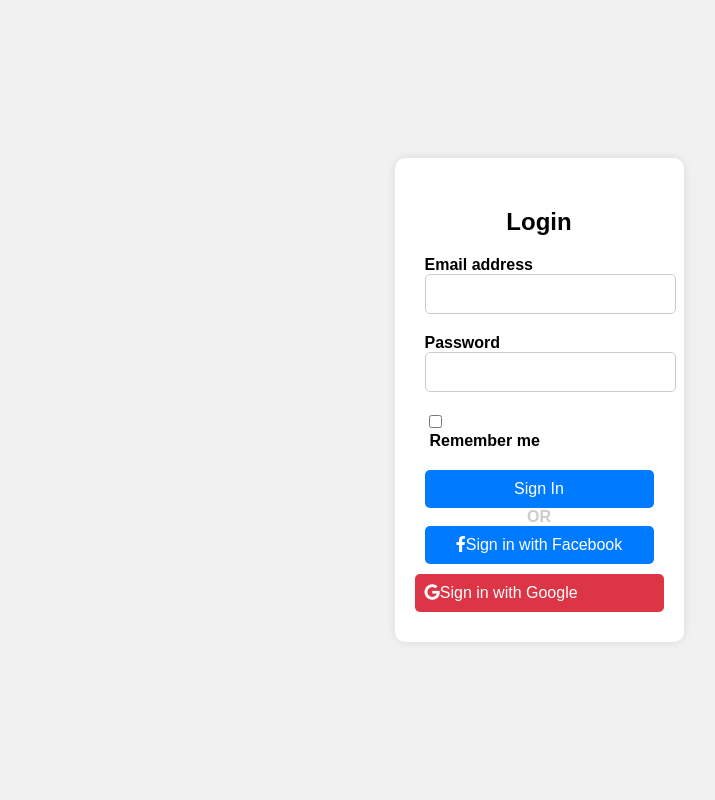
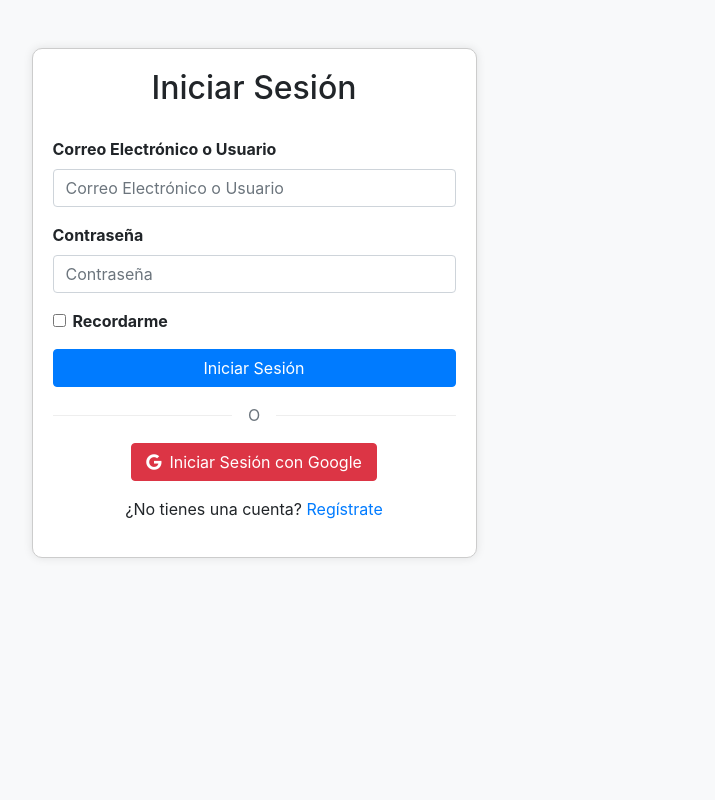
Before and after one commit to YeferssonZ/Pasantia-avance-27-07, a Django app: page /login/ in a window 1280 px wide. Shown: the whole page, without its empty margins (101-816 px from the left). Run offline with Django 3.2, Linux system fonts and the light colour scheme; some libraries are stand-ins or nearby versions.

Commit message:
10/08/2023

```diff
--- a/requirements.txt
+++ b/requirements.txt
@@ -2,3 +2,4 @@ Django==3.2
 Pillow
 mysqlclient
 django-allauth
+pymysql
--- a/shop/context_processors.py
+++ b/shop/context_processors.py
@@ -14,11 +14,17 @@ def carrito_cantidad(request):
         try:
             carrito = Carrito.objects.get(usuario=request.user)
             cantidad_productos = carrito.itemcarrito_set.aggregate(total_cantidad=models.Sum('cantidad'))['total_cantidad']
+            if cantidad_productos is None:
+                cantidad_productos = 0
         except Carrito.DoesNotExist:
             pass
     else:
-        # Obtener la cantidad de la sesión si el usuario no está logueado
-        session_carrito = request.session.get('carrito', {})
-        cantidad_productos = sum(session_carrito.values())
+        carrito_id = request.session.get('carrito_id')  # Cambiar esta línea
+        if carrito_id:
+            try:
+                carrito = Carrito.objects.get(id=carrito_id)
+                cantidad_productos = carrito.itemcarrito_set.aggregate(total_cantidad=models.Sum('cantidad'))['total_cantidad']
+            except Carrito.DoesNotExist:
+                pass
 
     return {'carrito_cantidad': cantidad_productos}
--- a/shop/static/css/login.css
+++ b/shop/static/css/login.css
@@ -1,106 +1,50 @@
 body {
-    font-family: Arial, sans-serif;
-    background-color: #f1f1f1;
-    margin: 0;
-    padding: 0;
-}
-
-.container {
-    height: 100vh;
-    display: flex;
-    align-items: center;
-    justify-content: center;
+    background-color: #f8f9fa;
   }
 
   .login-container {
-    background-color: #ffffff;
+    /* max-width: 800px; */
+    margin: 0 auto;
+    padding: 20px;
+    border: 1px solid #ccc;
     border-radius: 10px;
-    padding: 30px;
-    box-shadow: 0px 0px 10px rgba(0, 0, 0, 0.1);
-    max-width: 400px;
-    margin: 0 auto;
+    background-color: #fff;
+    box-shadow: 0 0 10px rgba(0, 0, 0, 0.1);
+
   }
 
   .login-heading {
     text-align: center;
-    margin-bottom: 20px;
-}
-
-.form-group {
-    margin-bottom: 20px;
+    margin-bottom: 30px;
   }
 
   .form-group label {
-    display: block;
     font-weight: bold;
   }
 
-.form-control {
+  .login-form .btn-primary {
     width: 100%;
-    padding: 10px;
-    border: 1px solid #ccc;
-    border-radius: 5px;
-    font-size: 16px;
-}
-
-.form-check-label {
-    margin-left: 5px;
-}
-
-.btn-primary {
-    width: 100%;
-    padding: 10px;
-    background-color: #007bff;
-    color: #ffffff;
-    border: none;
-    border-radius: 5px;
-    cursor: pointer;
-    font-size: 16px;
-}
-
-.btn-primary:hover {
-    background-color: #0056b3;
-}
-
-.btn-danger {
-    width: 100%;
-    padding: 10px;
-    background-color: #dc3545;
-    color: #ffffff;
-    border: none;
-    border-radius: 5px;
-    cursor: pointer;
-    font-size: 16px;
-    text-decoration: none;
-    display: inline-block;
-}
-
-.btn-danger:hover {
-    background-color: #c82333;
-}
-
-.divider {
-    text-align: center;
-}
-
-.divider p {
-    font-weight: bold;
-    margin: 0;
-    color: #ccc;
-    font-size: 16px;
   }
 
   .login-social-btn {
     display: flex;
-    flex-direction: column;
-    align-items: center;
+    justify-content: space-between;
   }
 
-.login-social-btn button {
-    margin-bottom: 10px;
+  .login-social-btn .btn {
+    flex: 1;
+    margin-right: 5px;
   }
 
   .lottie-animation {
-    width: 100%;
-    height: 100%;
+    width: 400px;
+    height: 400px;
   }
+
+  .divider:after,
+  .divider:before {
+    content: "";
+    flex: 1;
+    height: 1px;
+    background: #eee;
+  }
--- a/shop/templates/categoria.html
+++ b/shop/templates/categoria.html
@@ -92,10 +92,6 @@
     })
     .then(response => response.json())
     .then(data => {
-            // Actualizar la cantidad en el carrito en el botón
-            const badge = document.querySelector('.badge');
-            badge.textContent = data.cantidad;
-
         // Almacena la cantidad en el LocalStorage
         localStorage.setItem('carrito_cantidad', data.cantidad);
         // Recargar la página para actualizar el stock
@@ -112,6 +108,7 @@
         agregarAlCarrito(productoId);
     });
 });
+
 </script>
 
 
--- a/shop/templates/registrar/login.html
+++ /dev/null
@@ -1,53 +0,0 @@
-{% load socialaccount %}
-{% load static %}
-
-<!DOCTYPE html>
-<html lang="es">
-
-<head>
-    <meta charset="UTF-8">
-    <meta name="viewport" content="width=device-width, initial-scale=1.0">
-    <title>Login</title>
-    <link rel="stylesheet" href="https://cdnjs.cloudflare.com/ajax/libs/font-awesome/6.0.0-beta3/css/all.min.css">
-    <!-- Enlace al archivo login.css -->
-    <link href="{% static 'css/login.css' %}" rel="stylesheet" />
-</head>
-
-<body>
-    <div class="container mt-5">
-        <div class="row">
-            <div class="col-md-6 mx-auto">
-                <div class="login-container">
-                    <h2 class="login-heading">Login</h2>
-                    <form class="login-form">
-                        <div class="form-group">
-                            <label for="email">Email address</label>
-                            <input type="text" class="form-control" id="email" required>
-                        </div>
-                        <div class="form-group">
-                            <label for="password">Password</label>
-                            <input type="password" class="form-control" id="password" required>
-                        </div>
-                        <div class="form-group form-check">
-                            <input type="checkbox" class="form-check-input" id="remember">
-                            <label class="form-check-label" for="remember">Remember me</label>
-                        </div>
-                        <button type="submit" class="btn btn-primary">Sign In</button>
-                        <div class="divider">
-                            <p>OR</p>
-                        </div>
-                    </form>
-                    <div class="login-social-btn">
-                        <button class="btn btn-primary"><i class="fab fa-facebook-f mr-2"></i>Sign in with Facebook</button>
-                        <a href="{% provider_login_url 'google' %}" class="btn btn-danger"><i class="fab fa-google mr-2"></i>Sign in with Google</a>
-                    </div>
-                </div>
-            </div>
-            <div class="col-md-6 d-flex align-items-center">
-                <div class="lottie-animation" id="lottie-animation"></div>
-            </div>
-        </div>
-    </div>
-</body>
-
-</html>
--- /dev/null
+++ b/shop/templates/socialaccount/login.html
@@ -0,0 +1,89 @@
+{% load static %}
+<!DOCTYPE html>
+<html lang="en">
+
+<head>
+  <meta charset="UTF-8">
+  <meta name="viewport" content="width=device-width, initial-scale=1.0">
+  <title>Login</title>
+  <!-- Bootstrap CSS -->
+  <link rel="stylesheet" href="https://stackpath.bootstrapcdn.com/bootstrap/4.5.2/css/bootstrap.min.css">
+  <!-- Font Awesome icons -->
+  <link rel="stylesheet" href="https://cdnjs.cloudflare.com/ajax/libs/font-awesome/5.15.4/css/all.min.css">
+  <link href="{% static 'css/login.css' %}" rel="stylesheet" />
+</head>
+
+<body>
+  <div class="container mt-5">
+    <div class="row">
+      <div class="col-md-5 mx-auto">
+        <div class="login-container">
+          <h2 class="login-heading">Iniciar Sesión</h2>
+          <form class="login-form" method="post" action="{% url 'shop:login' %}">
+            {% csrf_token %}
+            <div class="form-group">
+              <label for="id_login">Correo Electrónico o Usuario</label>
+              <input type="text" class="form-control" name="login" placeholder="Correo Electrónico o Usuario" required>
+            </div>
+            <div class="form-group">
+              <label for="id_password">Contraseña</label>
+              <input type="password" class="form-control" name="password" placeholder="Contraseña" required>
+            </div>
+            <div class="form-group form-check">
+              <input type="checkbox" class="form-check-input" id="remember">
+              <label class="form-check-label" for="remember">Recordarme</label>
+            </div>
+            <button type="submit" class="btn btn-primary btn-block">Iniciar Sesión</button>
+          </form>
+          <div class="mt-2">
+            {% if form.errors %}
+            <div class="alert alert-danger">
+              <strong>Error:</strong> Credenciales de inicio de sesión incorrectas.
+            </div>
+            {% endif %}
+          </div>
+          <div class="divider d-flex align-items-center my-3">
+            <p class="text-center fw-bold mx-3 mb-0 text-muted">O</p>
+          </div>
+          <div class="mt-3 login-social-btn justify-content-center">
+            <form method="post">
+              {% csrf_token %}
+              <button type="submit" class="btn btn-danger btn-block">
+                <i class="fab fa-google mr-2"></i>Iniciar Sesión con Google
+              </button>
+            </form>
+          </div>
+          <p class="mt-3 text-center">¿No tienes una cuenta? <a href="{% url 'shop:signup' %}">Regístrate</a></p>
+        </div>
+      </div>
+      <div class="col-md-6 d-flex align-items-center">
+        <div class="lottie-animation" id="lottie-animation"></div>
+      </div>
+    </div>
+  </div>
+
+  <!-- Bootstrap JS -->
+  <script src="https://code.jquery.com/jquery-3.5.1.slim.min.js"></script>
+  <script src="https://cdn.jsdelivr.net/npm/@popperjs/core@2.9.1/dist/umd/popper.min.js"></script>
+  <script src="https://stackpath.bootstrapcdn.com/bootstrap/4.5.2/js/bootstrap.min.js"></script>
+  <!-- Lottie JS -->
+  <script src="https://cdn.jsdelivr.net/npm/lottie-web@5.7.4/build/player/lottie.min.js"></script>
+  <!-- Lottie Animation -->
+  <script>
+    document.addEventListener("DOMContentLoaded", function () {
+      // Reemplaza la variable animationData con tus datos JSON de Lottie reales
+      const animationData = {
+        container: document.getElementById("lottie-animation"),
+        renderer: "svg",
+        loop: true,
+        autoplay: true,
+        path: "https://lottie.host/7236fe8f-bedc-40b0-8d53-2f161ac05bb0/j6fUkIcZp7.json",
+      };
+
+      // Reproduce la animación de Lottie
+      lottie.loadAnimation(animationData);
+    });
+  </script>
+</body>
+
+</html>
--- a/shop/urls.py
+++ b/shop/urls.py
@@ -12,10 +12,12 @@ urlpatterns = [
     path('productos/<int:producto_id>/', views.mostrar_producto, name='mostrar_producto'),
     path('buscar_productos/', views.buscar_productos, name='buscar_productos'),
     path('logout/', views.logout_view, name='logout'),
-    path('login/', views.login_view, name='login'),
     path('agregar_al_carrito/<int:producto_id>/', views.agregar_al_carrito, name='agregar_al_carrito'),
     path('ver_carrito/', views.ver_carrito, name='ver_carrito'),
     path('cambiar_cantidad/<int:item_id>/<str:action>/', views.cambiar_cantidad, name='cambiar_cantidad'),
+    path('profile/', views.profile, name='profile'),
+    path('login/', views.CustomLoginView.as_view(), name='login'),
+    path('signup/', views.CustomSignupView.as_view(), name='signup'),
 ]
 
 if settings.DEBUG:
--- a/shop/views.py
+++ b/shop/views.py
@@ -7,6 +7,7 @@ from django.http import JsonResponse
 from random import sample
 from django.contrib.auth.decorators import login_required
 from django.contrib.auth.signals import user_logged_in
+from allauth.account.views import LoginView, SignupView
 
 # Create your views here.
 def index(request):
@@ -33,25 +34,29 @@ def index(request):
     return render(request, 'index.html', {'categorias': categorias, 'subcategorias': subcategorias, 'carrito': carrito, 'productos_destacados': productos_destacados})
 
 
+@login_required
+def profile(request):
+    # Obtener la información del usuario autenticado
+    user = request.user
+    # Puedes agregar más detalles según tus necesidades, como el nombre, la dirección, etc.
+
+    return render(request, 'profile.html', {'user': user})
 
 def logout_view(request):
     logout(request)
     return redirect('shop:index')
 
-def login_view(request):
-    if request.method == 'POST':
-        email = request.POST.get('email')
-        password = request.POST.get('password')
-        user = authenticate(request, email=email, password=password)
+class CustomLoginView(LoginView):
+    template_name = 'socialaccount/login.html'
 
-        if user is not None:
-            login(request, user)
-            return redirect('shop:index')
-        else:
-            # Aquí puedes agregar algún mensaje de error en caso de inicio de sesión fallido
-            pass
 
-    return render(request, 'registrar/login.html')
+class CustomSignupView(SignupView):
+    template_name = 'socialaccount/signup.html'  # Asegúrate de que coincida con el nombre de tu plantilla personalizada
+
+    def form_valid(self, form):
+        user = form.save(self.request)
+        login(self.request, user)  # Iniciar sesión del usuario recién registrado
+        return redirect('shop:index')  # Redirigir a la página deseada después del registro exitoso
 
 
 def mostrar_categoria(request, categoria_id):
@@ -115,6 +120,15 @@ def agregar_al_carrito(request, producto_id):
     if request.user.is_authenticated:
         carrito_autenticado, _ = Carrito.objects.get_or_create(usuario=request.user)
 
+        # Verificar si el producto ya existe en el carrito del usuario autenticado
+        item_carrito_autenticado = carrito_autenticado.itemcarrito_set.filter(producto=producto).first()
+        if item_carrito_autenticado:
+            # Actualizar la cantidad si ya existe
+            if item_carrito_autenticado.cantidad < producto.stock:
+                item_carrito_autenticado.cantidad += 1
+                item_carrito_autenticado.save()
+            return JsonResponse({'cantidad': item_carrito_autenticado.cantidad})
+
     # Obtener el carrito de la sesión actual del usuario o crear uno nuevo
     carrito_id = request.session.get('carrito_id')
     if carrito_id:
@@ -158,6 +172,7 @@ def agregar_al_carrito(request, producto_id):
 
     return JsonResponse({})
 
+
 def transferir_carrito(sender, user, request, **kwargs):
     carrito_no_autenticado = None
     carrito_autenticado = None
@@ -184,17 +199,25 @@ def transferir_carrito(sender, user, request, **kwargs):
 user_logged_in.connect(transferir_carrito)
 
 
+# def clear_carrito_session(sender, user, request, **kwargs):
+#     if 'carrito_id' in request.session:
+#         del request.session['carrito_id']
+
+# user_logged_in.connect(clear_carrito_session)
+
+
 def ver_carrito(request):
     usuario = request.user
+    carrito_autenticado = None
+    carrito_no_autenticado = None
+    subtotal_items = []
+    total = 0
 
-    if usuario.is_authenticated:  # Verificar si el usuario está autenticado
+    # Obtener el carrito autenticado si el usuario está logueado
+    if usuario.is_authenticated:
         carrito_autenticado, _ = Carrito.objects.get_or_create(usuario=usuario)
-    else:
-        carrito_autenticado = None
 
-    carrito_no_autenticado = None
-
-    # Obtener el carrito no autenticado si existe
+    # Obtener el carrito no autenticado si existe en la sesión
     carrito_id = request.session.get('carrito_id')
     if carrito_id:
         try:
@@ -202,18 +225,16 @@ def ver_carrito(request):
         except Carrito.DoesNotExist:
             carrito_no_autenticado = None
 
-    if carrito_no_autenticado and carrito_no_autenticado.itemcarrito_set.exists():
-        for item in carrito_no_autenticado.itemcarrito_set.all():
-            item.carrito = carrito_autenticado
-            item.save()
-
-        carrito_no_autenticado.delete()  # Eliminar el carrito no autenticado
-
-    subtotal_items = []
-    total = 0
-
+    # Si hay un carrito autenticado, agregar sus productos al subtotal y total
     if carrito_autenticado:
         for item in carrito_autenticado.itemcarrito_set.all():
+            subtotal = item.cantidad * item.producto.precio
+            subtotal_items.append((item, subtotal))
+            total += subtotal
+
+    # Si hay un carrito no autenticado, agregar sus productos al subtotal y total
+    if carrito_no_autenticado:
+        for item in carrito_no_autenticado.itemcarrito_set.all():
             subtotal = item.cantidad * item.producto.precio
             subtotal_items.append((item, subtotal))
             total += subtotal
```
Also changed, not shown: shop/templates/base.html (+10 -4 lines), shop/templates/carrito.html (+2 -29 lines), shop/templates/profile.html (added, +22 -0 lines), shop/templates/socialaccount/signup.html (added, +35 -0 lines), tienda/settings.py (+9 -2 lines), media/productos/arduino_uno.webp (added), shop/static/image/google.png (added), shop/static/image/login.png (added), 1 other file. Lines whose indentation alone changed are shown as unchanged.
